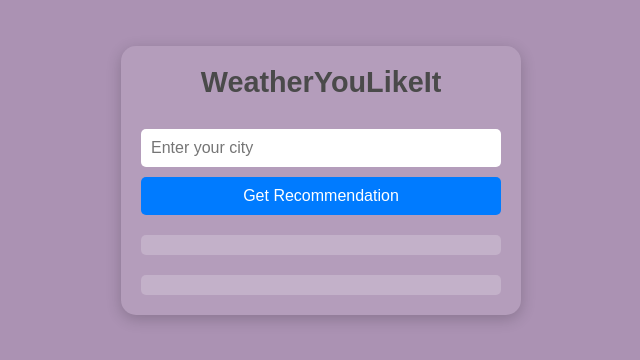
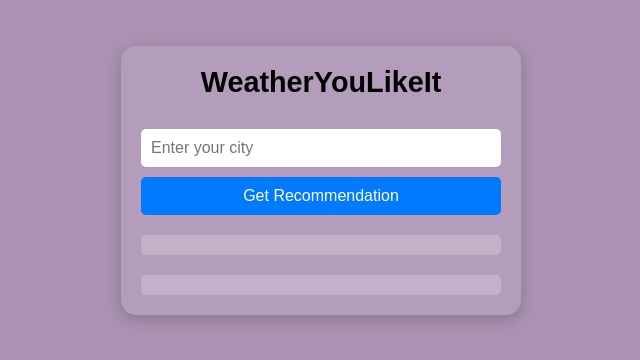
Before and after one commit to Haritha-k-suresh/h2, a plain HTML site: page index.html in a window 1280 px wide. Shown: the part 220-580 px from the top of the page, without its empty margins (319-959 px from the left). Drawn offline with Linux system fonts and the light colour scheme.

Commit message:
Update index.html

```diff
--- a/index.html
+++ b/index.html
@@ -37,7 +37,7 @@
         h1 {
             font-size: 1.8rem;
             margin-bottom: 20px;
-            color: #4A4A4A;
+            color: #000000;
         }
 
         input {
```
